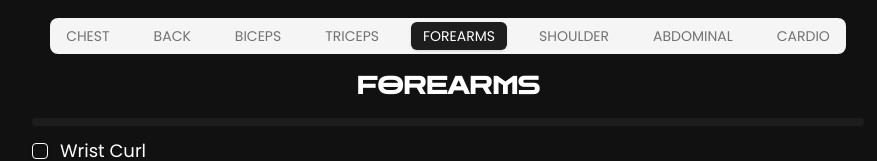
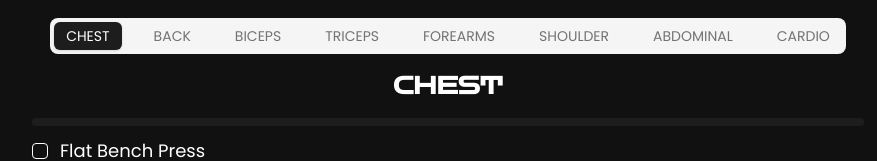
Before and after one commit to mukeysh-k/bodystation, a Next.js app: page / in a window 1280 px wide. Shown: the part 5261-5422 px from the top of the page, without its empty margins (192-1069 px from the left). Built offline with nearby package versions, Linux system fonts and the light colour scheme.

Commit message:
setting chest as default plan

```diff
--- a/components/WorkoutPlan.tsx
+++ b/components/WorkoutPlan.tsx
@@ -38,7 +38,7 @@ const workoutPlan: WorkoutPlan = {
       "Ground Pully",
       "Bent Over Barbell Row",
       "Deadlift",
-      "Hyper Extension"
+      "Hyper Extension",
     ],
     image: "/placeholder.svg?height=300&width=300",
   },
@@ -60,7 +60,7 @@ const workoutPlan: WorkoutPlan = {
       "Both Arm Tricep Extension",
       "Dumbbell Kick Back",
       "Tricpes Dips",
-      "Skull Crusher"
+      "Skull Crusher",
     ],
     image: "/placeholder.svg?height=300&width=300",
   },
@@ -123,7 +123,7 @@ export default function WorkoutPlan() {
     }
     return {};
   });
-  const [activeTab, setActiveTab] = useState("FOREARMS");
+  const [activeTab, setActiveTab] = useState("CHEST");
   const tabsRef = useRef<HTMLDivElement>(null);
 
   useEffect(() => {
```
